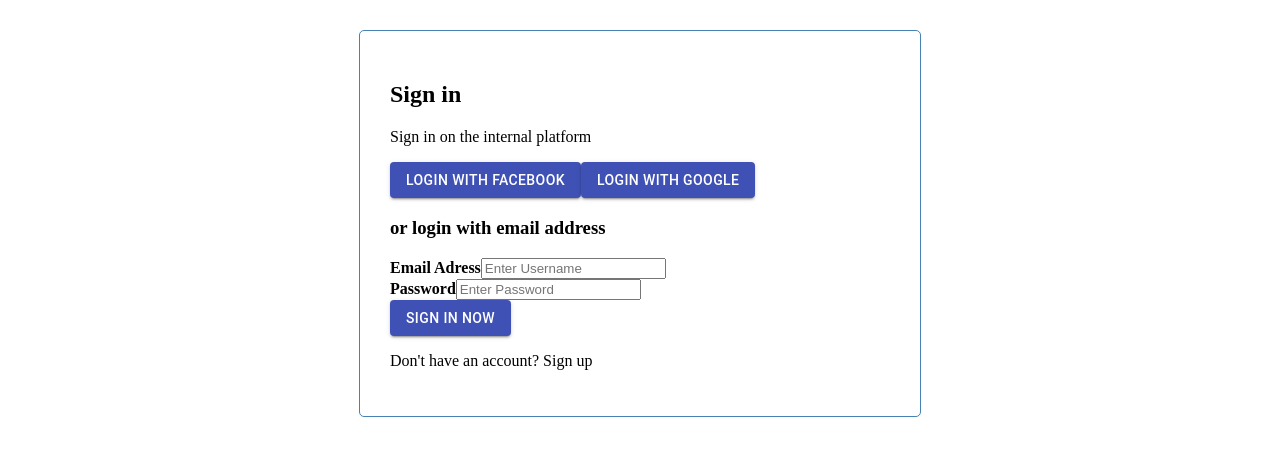
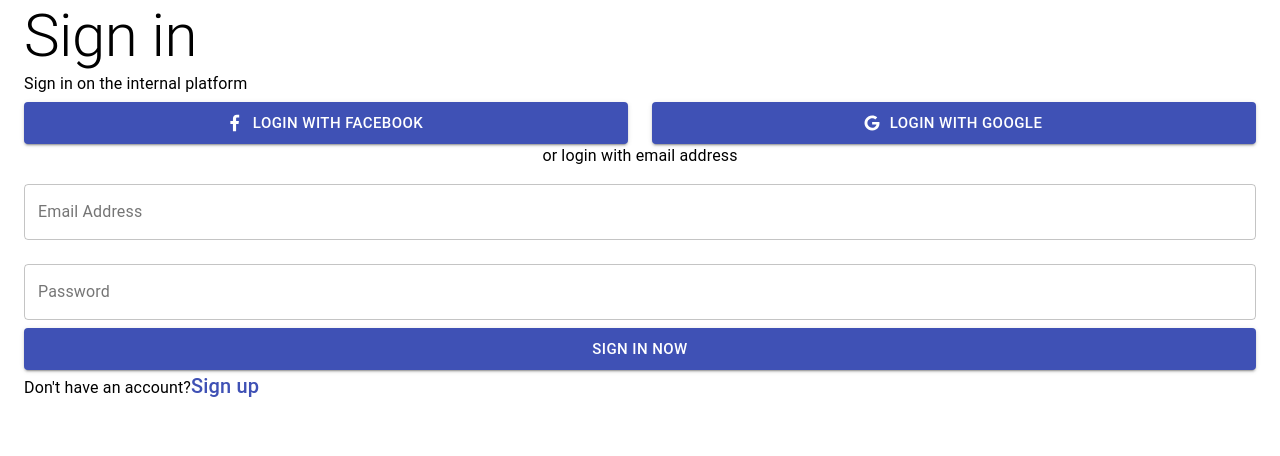
Before and after one commit to CMohamed/energy-saving, a React (Create React App) app: page / in a window 1280 px wide. Shown: the top 456 px of the page. Built offline with nearby package versions, Linux system fonts and the light colour scheme.

Commit message:
final login page

```diff
--- a/src/container/Header.tsx
+++ b/src/container/Header.tsx
@@ -1,41 +1,105 @@
-import {Button} from '@material-ui/core';
-import Typography from '@material-ui/core/Typography';
+import {
+    Box,
+    Button,
+    Container,
+    Grid,
+    Link,
+    TextField,
+    Typography
+} from '@material-ui/core';
+import Facebook from '../icons/Facebook';
+import Google from '../icons/Google';
 
 
 const Header = () => {
-    const onClick=()=>{
+    const onClick = () => {
         console.log('click')
     }
 
     return (
-        <form  className='container'>
-            <div className='css-1gm9hch'>
-                <h2  className='MuiTypography-root MuiTypography-h2 css-zoocp0-MuiTypography-root'>Sign in</h2>
-                <p>Sign in on the internal platform</p>
-            </div>
-            <div className='MuiGrid-root MuiGrid-container MuiGrid-spacing-xs-3 css-h51dfx-MuiGrid-root'>
-                <Button variant="contained" color="primary" onClick={onClick}>Login with Facebook</Button>
-                <Button variant="contained" color="primary" onClick={onClick}>Login with google</Button>
-            </div>
-            <h3>or login with email address</h3>
-            <div>
-            <label><b>Email Adress</b></label>
-            <input type="text" placeholder="Enter Username" name="uname" required></input>
-            </div>
-            <div>
-            <label><b>Password</b></label>
-            <input type="password" placeholder="Enter Password" name="psw" required></input>
-            </div>
-            <div>
-            <Button variant="contained" color="primary" onClick={onClick}>Sign in now</Button>
-            </div>
+        <Box className='css-1nxm6du'>
+            <Container className='MuiContainer-root MuiContainer-maxWidthSm css-cuefkz-MuiContainer-root'>
+                <form className='container'>
+                    <Box className='css-1gm9hch'>
+                        <Typography className='MuiTypography-root MuiTypography-h2 css-zoocp0-MuiTypography-root'>
+                            Sign in
+                        </Typography>
+                        <Typography className='MuiTypography-root MuiTypography-body2 MuiTypography-gutterBottom css-13dgf1y-MuiTypography-root'>
+                            Sign in on the internal platform
+                        </Typography>
+                    </Box>
+                    <Grid
+                        className='MuiGrid-root MuiGrid-container MuiGrid-spacing-xs-3 css-h51dfx-MuiGrid-root'>
+                        <Grid className='MuiGrid-root MuiGrid-item MuiGrid-grid-xs-12 MuiGrid-grid-md-6 css-13liyab-MuiGrid-root'>
+                            <Button
+                                variant="contained"
+                                color="primary"
+                                onClick={onClick}
+                                startIcon={<Facebook />}
+                                className='MuiButton-root MuiButton-contained MuiButton-containedPrimary MuiButton-sizeLarge MuiButton-containedSizeLarge MuiButton-fullWidth MuiButtonBase-root css-1h67mkt-MuiButtonBase-root-MuiButton-root'
+                            >
+                                Login with Facebook</Button>
+                        </Grid>
+                        <Grid className='MuiGrid-root MuiGrid-item MuiGrid-grid-xs-12 MuiGrid-grid-md-6 css-13liyab-MuiGrid-root'>
+                            <Button
+                                variant="contained"
+                                color="primary"
+                                onClick={onClick}
+                                startIcon={<Google />}
+                                className='MuiButton-root MuiButton-contained MuiButton-containedPrimary MuiButton-sizeLarge MuiButton-containedSizeLarge MuiButton-fullWidth MuiButtonBase-root css-1h67mkt-MuiButtonBase-root-MuiButton-root'
+                            >
+                                Login with google
+                            </Button>
+                        </Grid>
+                    </Grid>
+                    <Box className='css-1wqng4v'>
+                        <Typography className='MuiTypography-root MuiTypography-body1 MuiTypography-alignCenter css-17el6lh-MuiTypography-root'>or login with email address</Typography>
 
-            <p>Don't have an account? Sign up</p>
-        </form>
+                    </Box>
+                    <TextField
+                        className='MuiFormControl-root MuiFormControl-marginNormal MuiFormControl-fullWidth MuiTextField-root css-17vbkzs-MuiFormControl-root-MuiTextField-root'
+                        label="Email Address"
+                        margin="normal"
+                        name="email"
+                        type="email"
+                        variant="outlined"
+                    />
+                    <TextField
+                        className='MuiFormControl-root MuiFormControl-marginNormal MuiFormControl-fullWidth MuiTextField-root css-17vbkzs-MuiFormControl-root-MuiTextField-root'
+                        label="Password"
+                        margin="normal"
+                        name="password"
+                        variant="outlined"
+                    />
+                    <Grid className='css-3n9w57'>
+                        <Button
+                            className='MuiButton-root MuiButton-contained MuiButton-containedPrimary MuiButton-sizeLarge MuiButton-containedSizeLarge MuiButton-fullWidth MuiButtonBase-root css-1h67mkt-MuiButtonBase-root-MuiButton-root'
+                            variant="contained"
+                            color="primary"
+                            onClick={onClick}
+                        >
+                            Sign in now
+                        </Button>
+                    </Grid>
+
+                    <Typography className='MuiTypography-root MuiTypography-body1 css-ngt9wa-MuiTypography-root'>
+                        Don't have an account?
+                        <Link
+                            className='MuiTypography-root MuiTypography-h6 MuiLink-root MuiLink-underlineHover css-1lwfupp-MuiTypography-root-MuiLink-root'
+                            href='/register'
+                        >
+                            Sign up
+                        </Link>
+                    </Typography>
+                </form>
+            </Container >
+        </Box >
+
+
     )
 }
-Header.defaultProps={
-    title:'Login'
+Header.defaultProps = {
+    title: 'Login'
 }
 // CSS in JS
 // const headingStyle={
--- /dev/null
+++ b/src/icons/Facebook.jsx
@@ -0,0 +1,9 @@
+import { SvgIcon } from '@material-ui/core';
+
+const Facebook = (props) => (
+    <SvgIcon {...props}>
+        <path d="M9.53144612,22.005 L9.53144612,13.0552149 L6.44166667,13.0552149 L6.44166667,9.49875 L9.53144612,9.49875 L9.53144612,6.68484375 C9.53144612,5.19972656 9.95946769,4.04680661 10.8155103,3.22608401 C11.6715529,2.4053613 12.808485,1.995 14.2263057,1.995 C15.3766134,1.995 16.3129099,2.04710915 17.0351961,2.15132812 L17.0351961,5.3169726 L15.1090998,5.3169726 C14.3868137,5.3169726 13.8919142,5.47330073 13.6244006,5.78595698 C13.4103902,6.04650407 13.3033846,6.46337874 13.3033846,7.03658198 L13.3033846,9.49875 L16.71418,9.49875 L16.2326559,13.0552149 L13.3033846,13.0552149 L13.3033846,22.005 L9.53144612,22.005 Z" />
+    </SvgIcon>
+);
+
+export default Facebook;
--- /dev/null
+++ b/src/icons/Google.jsx
@@ -0,0 +1,9 @@
+import { SvgIcon } from '@material-ui/core';
+
+const Google = (props) => (
+    <SvgIcon {...props}>
+        <path d="M21,12.2177419 C21,13.9112905 20.6311475,15.4233869 19.8934426,16.7540323 C19.1557377,18.0846776 18.1168031,19.1249998 16.7766393,19.875 C15.4364756,20.6250002 13.8934424,21 12.147541,21 C10.4999998,21 8.97540984,20.5947579 7.57377049,19.7842742 C6.17213115,18.9737905 5.05942604,17.8790323 4.23565574,16.5 C3.41188543,15.1209677 3,13.6209679 3,12 C3,10.3790321 3.41188543,8.87903226 4.23565574,7.5 C5.05942604,6.12096774 6.17213115,5.02620949 7.57377049,4.21572581 C8.97540984,3.40524212 10.4999998,3 12.147541,3 C14.5327871,3 16.5737705,3.78629051 18.2704918,5.35887097 L15.7991803,7.71774194 C15.0122953,6.96774175 14.0655738,6.52016129 12.9590164,6.375 C11.9262295,6.22983871 10.9057375,6.375 9.89754098,6.81048387 C8.88934445,7.24596774 8.07786904,7.89919355 7.46311475,8.77016129 C6.79918033,9.71370968 6.46721311,10.7903228 6.46721311,12 C6.46721311,13.0403228 6.72540984,13.9899192 7.24180328,14.8487903 C7.75819672,15.7076615 8.4467215,16.3971776 9.30737705,16.9173387 C10.1680326,17.4374998 11.1147541,17.6975806 12.147541,17.6975806 C13.2540984,17.6975806 14.2254096,17.455645 15.0614754,16.9717742 C15.7254098,16.5846772 16.2786885,16.0645161 16.7213115,15.4112903 C17.0409838,14.8790321 17.2499998,14.3467744 17.3483607,13.8145161 L12.147541,13.8145161 L12.147541,10.6935484 L20.852459,10.6935484 C20.9508199,11.2258066 21,11.7338712 21,12.2177419 Z" />
+    </SvgIcon>
+);
+
+export default Google;
--- a/src/index.css
+++ b/src/index.css
@@ -1,44 +1,5 @@
-.container {
-  max-width: 500px;
-  margin: 30px auto;
-  overflow: auto;
-  min-height: 300px;
-  border: 1px solid steelblue;
-  padding: 30px;
-  border-radius: 5px;
+* {
+  margin: 0;
+  padding: 0;
+  box-sizing: border-box;
 }
-
-.header {
-  display: flex;
-  justify-content: space-between;
-  align-items: center;
-  margin-bottom: 20px;
-  flex-direction: column;
-}
-
-.btn {
-  display: inline-block;
-  background: #000;
-  color: #fff;
-  border: none;
-  padding: 10px 20px;
-  margin: 5px;
-  border-radius: 5px;
-  cursor: pointer;
-  text-decoration: none;
-  font-size: 15px;
-  font-family: inherit;
-}
-
-.btn:focus {
-  outline: none;
-}
-
-.btn:active {
-  transform: scale(0.98);
-}
-
-.btn-block {
-  display: block;
-  width: 100%;
-}
```
